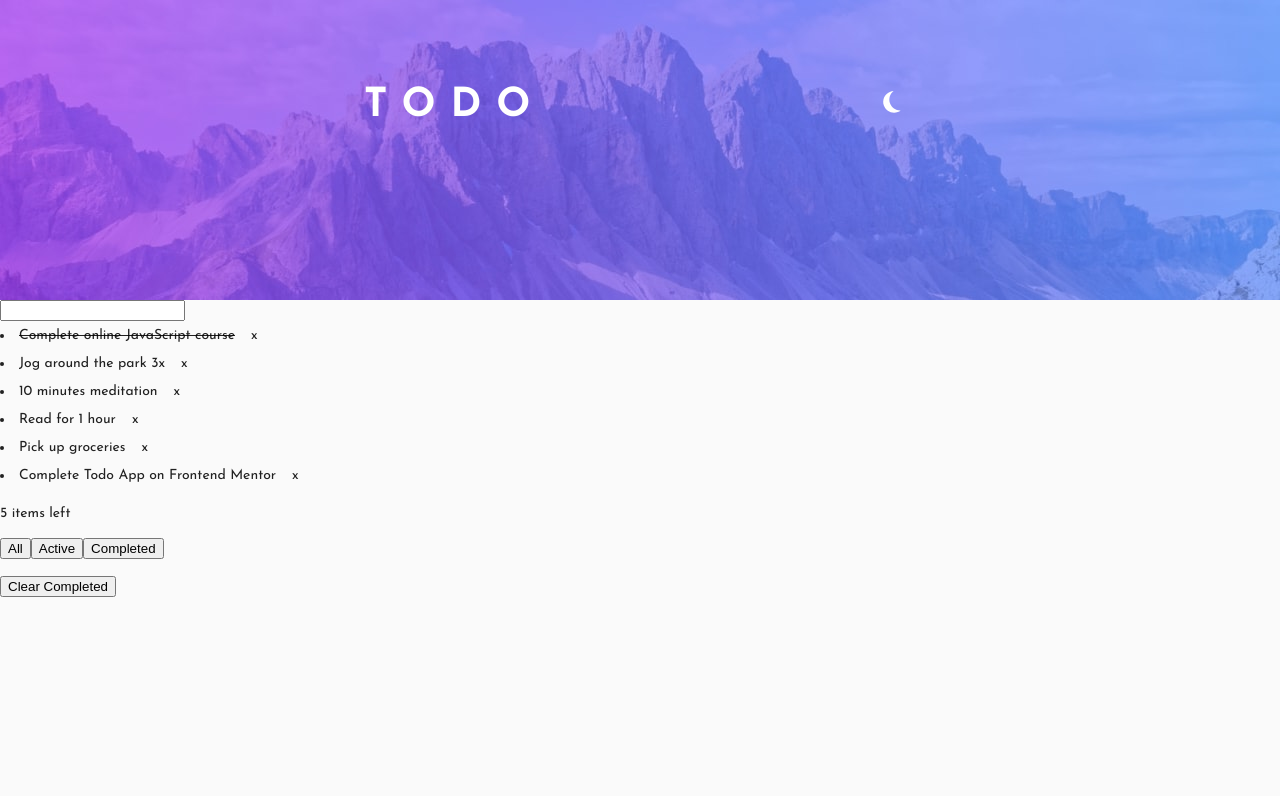
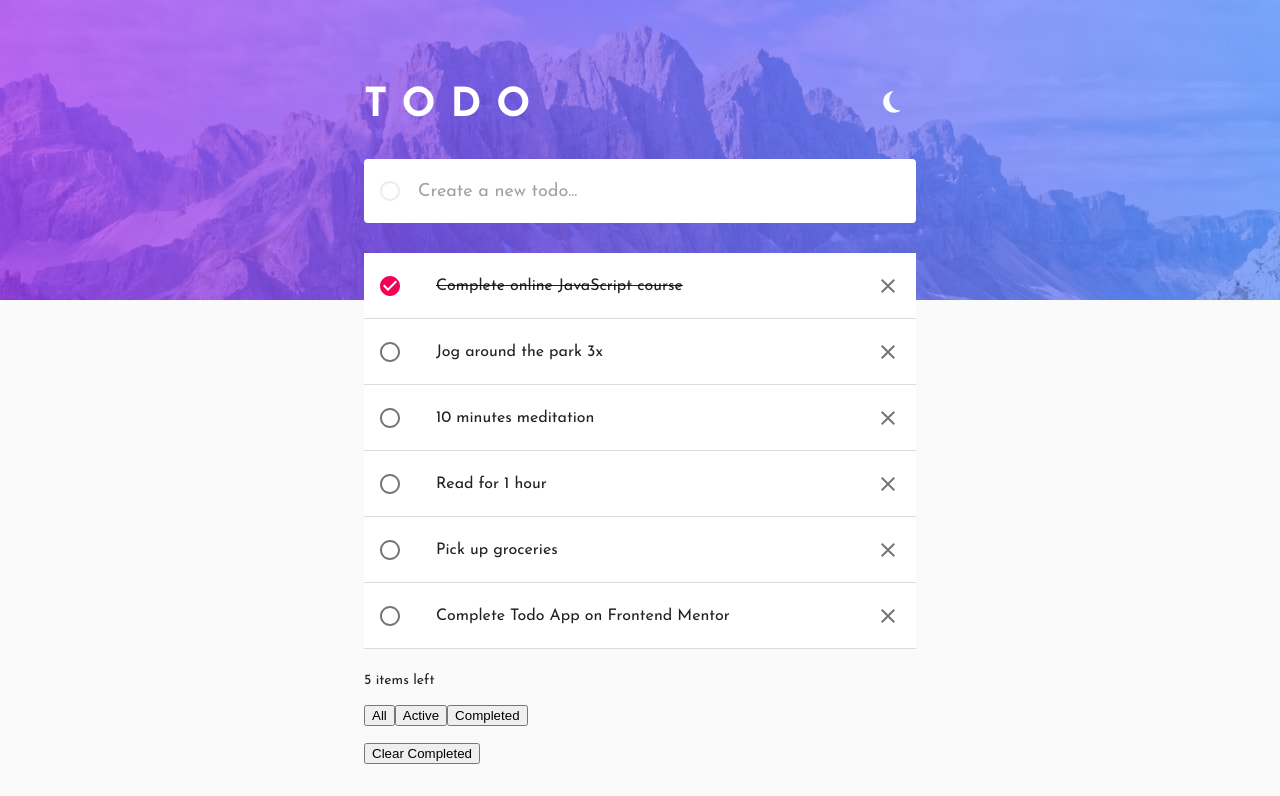
Before and after one commit to PawelPlutaUek20/todo, a React (Create React App) app: page / in a window 1280 px wide. Shown: the top 796 px of the page. Built offline with nearby package versions, Linux system fonts and the light colour scheme.

Commit message:
basic todos styling

```diff
--- a/src/components/AddTodo.js
+++ b/src/components/AddTodo.js
@@ -1,8 +1,46 @@
 import React from "react";
 import { useDispatch } from "react-redux";
 import { addTodo } from "../reducers/todos";
+import TextField from "@material-ui/core/TextField";
+import InputAdornment from "@material-ui/core/InputAdornment";
+import RadioButtonUncheckedIcon from "@material-ui/icons/RadioButtonUnchecked";
+import { makeStyles } from "@material-ui/core";
+
+const useStyles = makeStyles((theme) => ({
+  root: {
+    "& .MuiInputBase-root": {
+      backgroundColor: theme.palette.background.paper,
+      "&:focus-within": {
+        "& .MuiInputAdornment-root": {
+          color: theme.palette.action.active,
+          transition: "border 0.2s ease 0s, transform 0.2s ease 0s",
+          transform: "scale(1.1)",
+        },
+      },
+    },
+    "& .MuiInputBase-input": {
+      height: 27,
+      fontSize: 18,
+    },
+    "& .MuiOutlinedInput-root": {
+      "& fieldset": {
+        borderWidth: 0,
+      },
+      "&.Mui-focused fieldset": {
+        borderWidth: 0,
+      },
+    },
+    "& .MuiInputAdornment-root": {
+      marginRight: theme.spacing(2),
+      color: theme.palette.action.selected,
+      transition: "border 0.2s ease 0s, transform 0.2s ease 0s",
+      transform: "scale(1)",
+    },
+  },
+}));
 
 const AddTodo = () => {
+  const classes = useStyles();
   const dispatch = useDispatch();
 
   const handleSubmit = (event) => {
@@ -13,9 +51,20 @@ const AddTodo = () => {
   };
 
   return (
-    <div>
-      <input onKeyDown={handleSubmit} />
-    </div>
+    <TextField
+      className={classes.root}
+      placeholder="Create a new todo..."
+      onKeyDown={handleSubmit}
+      fullWidth
+      variant="outlined"
+      InputProps={{
+        startAdornment: (
+          <InputAdornment position="start">
+            <RadioButtonUncheckedIcon />
+          </InputAdornment>
+        ),
+      }}
+    />
   );
 };
 
--- a/src/components/App.js
+++ b/src/components/App.js
@@ -2,7 +2,12 @@ import AddTodo from "./AddTodo";
 import TodoList from "./TodoList";
 import FilterTodos from "./FilterTodos";
 import Header from "./Header";
-import { createTheme, CssBaseline, ThemeProvider } from "@material-ui/core";
+import {
+  Container,
+  createTheme,
+  CssBaseline,
+  ThemeProvider,
+} from "@material-ui/core";
 import { useSelector } from "react-redux";
 
 const App = () => {
@@ -35,9 +40,11 @@ const App = () => {
       <CssBaseline />
       <>
         <Header />
-        <AddTodo />
-        <TodoList />
-        <FilterTodos />
+        <Container maxWidth="sm" style={{ marginTop: -165, padding: 24 }}>
+          <AddTodo />
+          <TodoList />
+          <FilterTodos />
+        </Container>
       </>
     </ThemeProvider>
   );
--- a/src/components/Todo.js
+++ b/src/components/Todo.js
@@ -1,9 +1,40 @@
+import {
+  ListItem,
+  makeStyles,
+  Divider,
+  IconButton,
+  ListItemIcon,
+  Checkbox,
+  ListItemText,
+  ListItemSecondaryAction,
+} from "@material-ui/core";
 import React from "react";
 import { useDispatch } from "react-redux";
 import { toggleTodo, deleteTodo } from "../reducers/todos";
+import RadioButtonUncheckedIcon from "@material-ui/icons/RadioButtonUnchecked";
+import CircleCheckedFilled from "@material-ui/icons/CheckCircle";
+import CloseIcon from "@material-ui/icons/Close";
+
+const useStyles = makeStyles((theme) => ({
+  root: {
+    backgroundColor: theme.palette.background.paper,
+    height: 65,
+    justifyContent: "space-between",
+    fontSize: 18,
+  },
+  completed: {
+    textDecoration: "line-through",
+  },
+  checkbox: {
+    "& .MuiIconButton-label": {
+      paddingLeft: 1,
+    },
+  },
+}));
 
 const Todo = ({ id, text, completed }) => {
   const dispatch = useDispatch();
+  const classes = useStyles();
 
   const handleToggle = () => {
     dispatch(toggleTodo({ id }));
@@ -14,17 +45,31 @@ const Todo = ({ id, text, completed }) => {
   };
 
   return (
-    <div style={{ display: "flex", alignItems: "center" }}>
-      <li
-        onClick={handleToggle}
-        style={{ textDecoration: completed ? "line-through" : "none" }}
+    <>
+      <ListItem
+        className={`${classes.root} ${completed ? classes.completed : null}`}
       >
-        {text}
-      </li>
-      <span onClick={handleDelete} style={{ padding: "4px 16px" }}>
-        x
-      </span>
-    </div>
+        <ListItemIcon onClick={handleToggle}>
+          <Checkbox
+            className={classes.checkbox}
+            edge="start"
+            checked={completed}
+            tabIndex={-1}
+            disableRipple
+            inputProps={{ "aria-labelledby": id }}
+            icon={<RadioButtonUncheckedIcon />}
+            checkedIcon={<CircleCheckedFilled />}
+          />
+        </ListItemIcon>
+        <ListItemText id={id} primary={text} />
+        <ListItemSecondaryAction>
+          <IconButton onClick={handleDelete} edge="end" aria-label="comments">
+            <CloseIcon />
+          </IconButton>
+        </ListItemSecondaryAction>
+      </ListItem>
+      <Divider />
+    </>
   );
 };
 
--- a/src/components/TodoList.js
+++ b/src/components/TodoList.js
@@ -2,16 +2,24 @@ import React from "react";
 import { useSelector } from "react-redux";
 import Todo from "./Todo";
 import { getVisibleTodos } from "../selectors";
+import { List, makeStyles } from "@material-ui/core";
+
+const useStyles = makeStyles((theme) => ({
+  todoList: {
+    marginTop: 22,
+  },
+}));
 
 const TodoList = () => {
+  const classes = useStyles();
   const filteredTodos = useSelector(getVisibleTodos);
 
   return (
-    <div>
+    <List className={classes.todoList}>
       {filteredTodos.map((todo) => (
         <Todo key={todo.id} {...todo} />
       ))}
-    </div>
+    </List>
   );
 };
 
```
